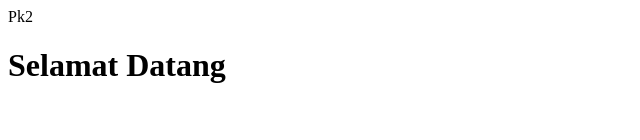
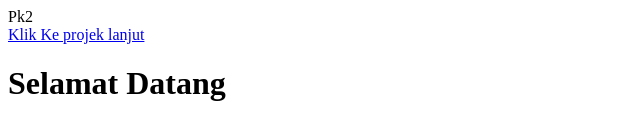
Before and after one commit to NurlChl/Repository_PK2, a plain HTML site: page index.html in a window 1280 px wide. Shown: the top 140 px of the page, without its empty margins (0-640 px from the left). Drawn offline with Linux system fonts and the light colour scheme.

Commit message:
nambah link di index.html

```diff
--- a/index.html
+++ b/index.html
@@ -3,6 +3,7 @@
 </head>
 <body>
   <div>
+    <div><a href="pert2.html">Klik Ke projek lanjut</a></div>
     <h1>Selamat Datang</h1>
     <marquee>Haloooo semuaaaa</marquee>
     <p>ini adalah proses pembuatan website dengan html</p>
```
